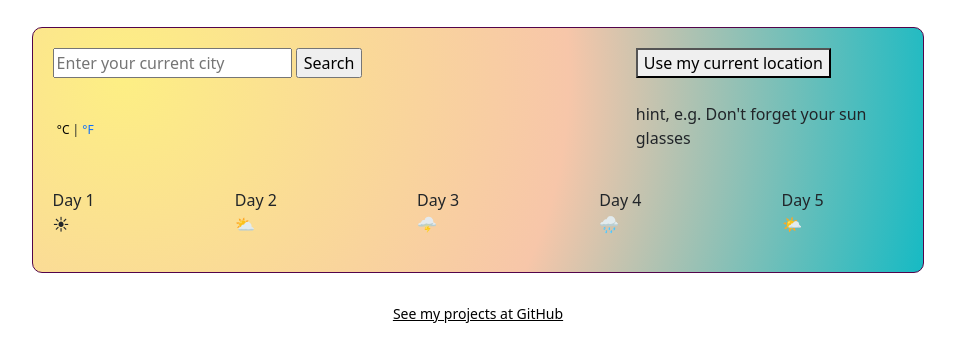
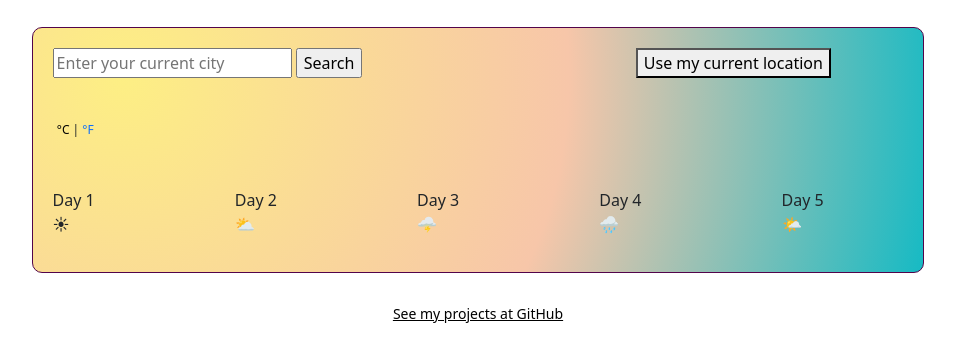
Before and after one commit to Franzi2110/weather-app, a plain HTML site: page index.html in a window 1280 px wide. Shown: the part 71-432 px from the top of the page, without its empty margins (162-1117 px from the left). Drawn offline with nearby package versions, Linux system fonts and the light colour scheme.

Commit message:
worked on unit style and hint

```diff
--- a/index.html
+++ b/index.html
@@ -61,9 +61,7 @@
               <li id="wind"></li>
             </ul>
           </div>
-          <div class="col-4" id="hint">
-            hint, e.g. Don't forget your sun glasses
-          </div>
+          <div class="col-4" id="hint"></div>
         </div>
         <br />
         <div class="row justify-content-between">
```
